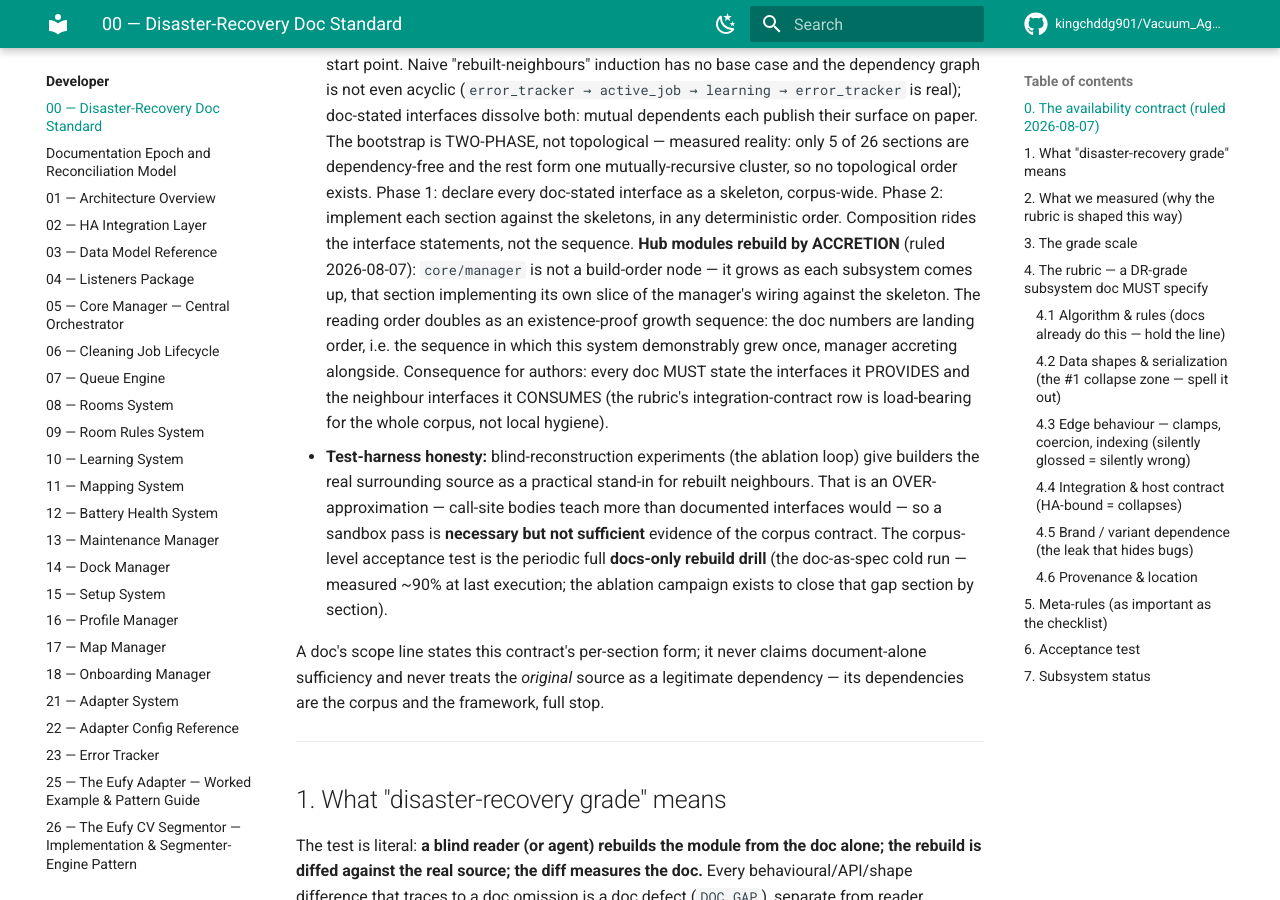
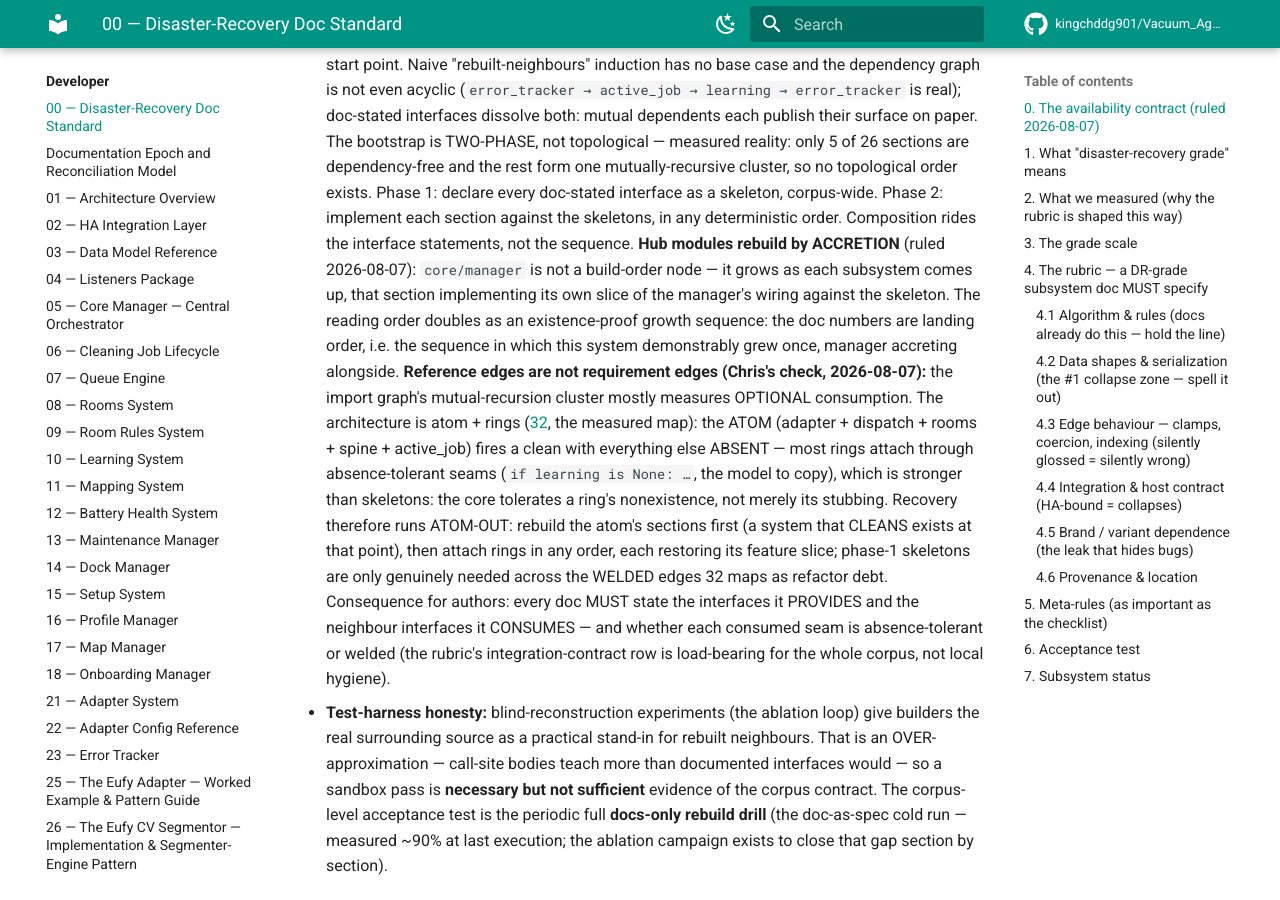
Before and after one commit to kingchddg901/Vacuum_Agent, an MkDocs documentation site: the page built from docs/dev/00-disaster-recovery-standard.md, in a window 1280 px wide and 900 px high, scrolled down 801 px. Built offline with MkDocs 1.6.1 and Material for MkDocs 9.7.7, drawn with Linux system fonts in a browser that asks for light colours; comment, search, counter and statistics services are not loaded.

Commit message:
docs(dr): Chris's core check verified by doc 32 — atom-out recovery; reference edges are not requirements
The atom (adapter+dispatch+rooms+spine+active_job) cleans with every ring
absent; rings attach through absence-tolerant seams stronger than skeletons.
Fleet order: atom sections first (03/21/22/07/08/06 — a system that CLEANS
exists at that point), then reading order. Dependency map demoted to
re-validation fan-out only. Authors now state seam tolerance per interface.

Co-Authored-By: Claude Fable 5 <noreply@anthropic.com>

```diff
--- a/docs/dev/00-disaster-recovery-standard.md
+++ b/docs/dev/00-disaster-recovery-standard.md
@@ -39,9 +39,21 @@ What "disaster" means, exactly — the scenario every DR doc is sized against:
   wiring against the skeleton. The reading order doubles as an existence-proof
   growth sequence: the doc numbers are landing order, i.e. the sequence in which
   this system demonstrably grew once, manager accreting alongside.
+  **Reference edges are not requirement edges (Chris's check, 2026-08-07):** the
+  import graph's mutual-recursion cluster mostly measures OPTIONAL consumption. The
+  architecture is atom + rings ([32](32-core-minimality-and-deconstruction.md), the
+  measured map): the ATOM (adapter + dispatch + rooms + spine + active_job) fires a
+  clean with everything else ABSENT — most rings attach through absence-tolerant
+  seams (`if learning is None: …`, the model to copy), which is stronger than
+  skeletons: the core tolerates a ring's nonexistence, not merely its stubbing.
+  Recovery therefore runs ATOM-OUT: rebuild the atom's sections first (a system that
+  CLEANS exists at that point), then attach rings in any order, each restoring its
+  feature slice; phase-1 skeletons are only genuinely needed across the WELDED edges
+  32 maps as refactor debt.
   Consequence for authors: every doc MUST state the interfaces it PROVIDES and the
-  neighbour interfaces it CONSUMES (the rubric's integration-contract row is
-  load-bearing for the whole corpus, not local hygiene).
+  neighbour interfaces it CONSUMES — and whether each consumed seam is
+  absence-tolerant or welded (the rubric's integration-contract row is load-bearing
+  for the whole corpus, not local hygiene).
 - **Test-harness honesty:** blind-reconstruction experiments (the ablation loop) give
   builders the real surrounding source as a practical stand-in for rebuilt neighbours.
   That is an OVER-approximation — call-site bodies teach more than documented
```
Also changed, not shown: .claude/notes/synthesis/DOC-DEPENDENCY-MAP.md (+5 -0 lines), .claude/notes/synthesis/PROTOCOL-dr-prose-ablation.md (+6 -3 lines).
